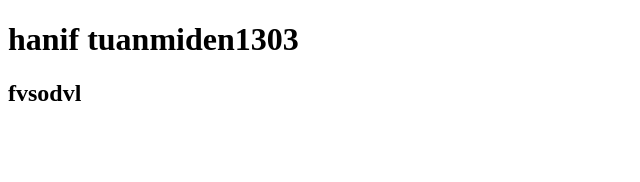
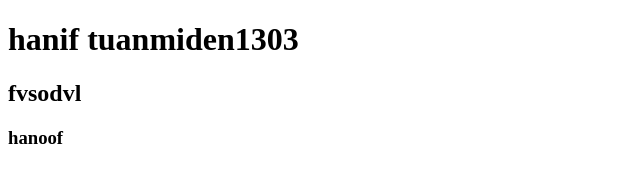
Before and after one commit to HanifTuanmiden519/git101-ht, a plain HTML site: page index.html in a window 1280 px wide. Shown: the full height of the page, 0-640 px from the left. Drawn offline with Linux system fonts and the light colour scheme.

Commit message:
Update index.html

```diff
--- a/index.html
+++ b/index.html
@@ -8,5 +8,6 @@
 <body>
     <h1>hanif tuanmiden1303</h1>
     <h2>fvsodvl</h2>
+    <h3>hanoof</h3>
 </body>
 </html>
```
